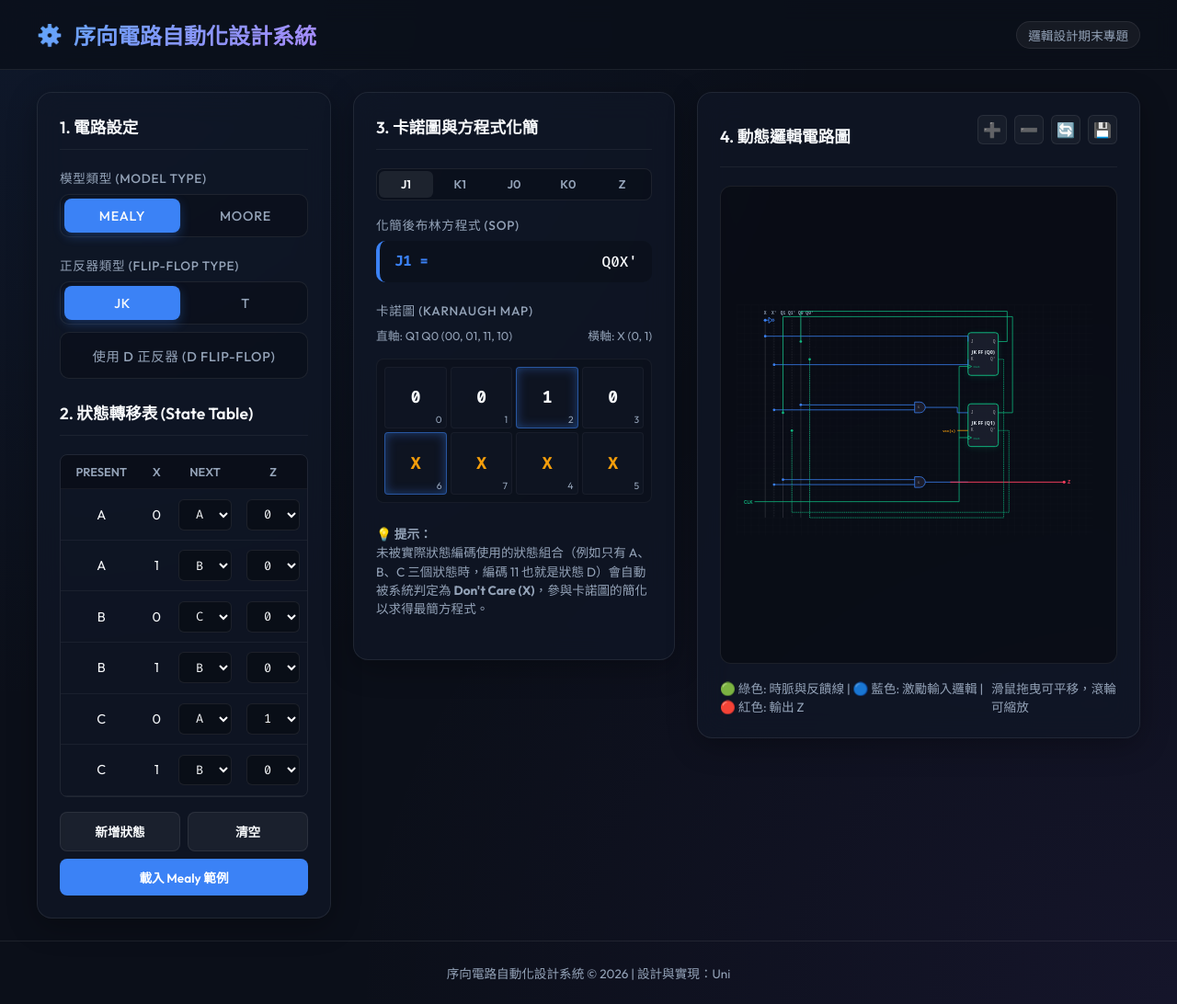
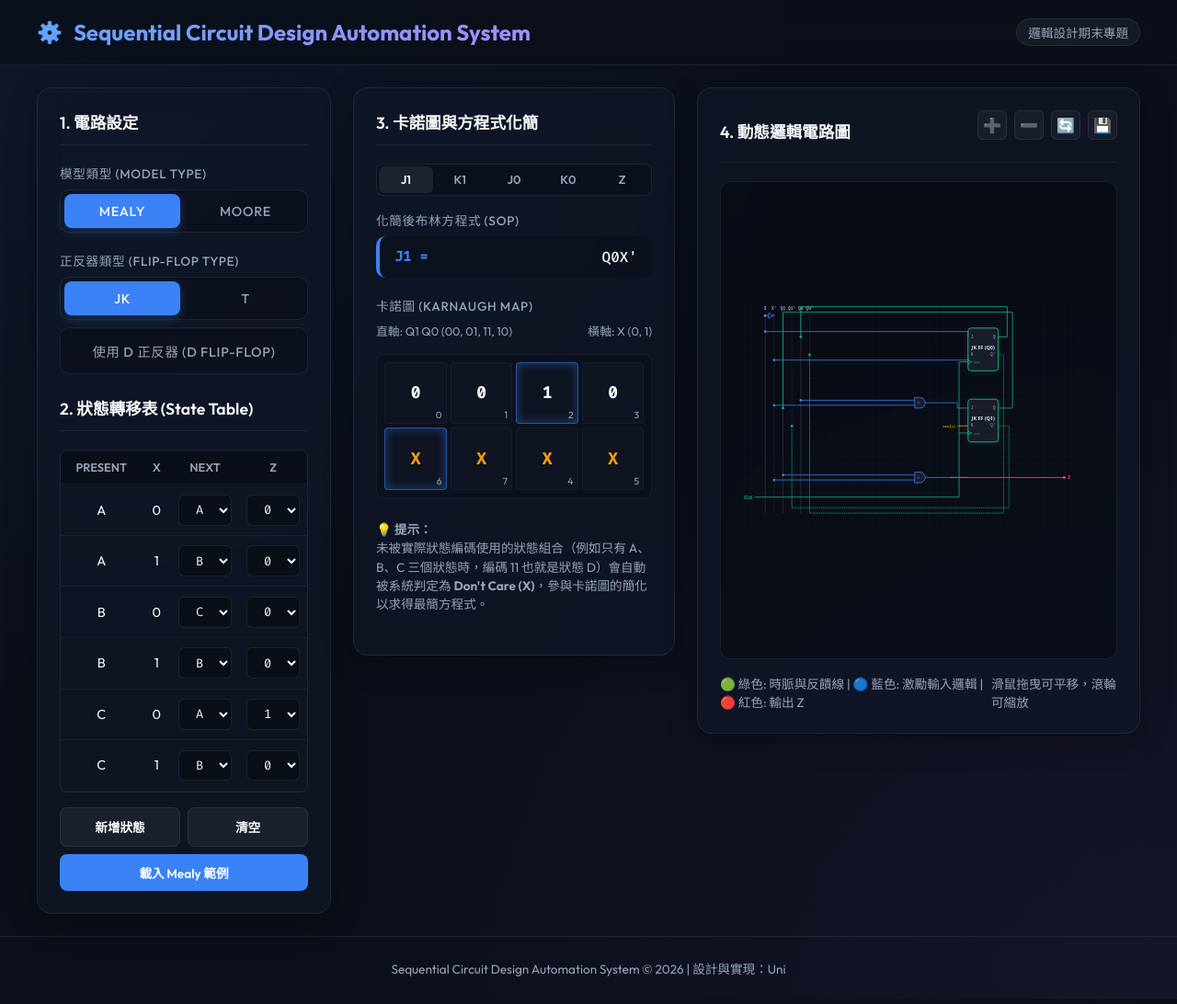
Before and after one commit to uni-cpu586/sequential-logic-designer, a plain HTML site: page index.html in a window 1280 px wide. Shown: the whole page at 92% size. Drawn offline with Linux system fonts and the light colour scheme.

Commit message:
Rename project to Sequential Circuit Design Automation System

```diff
--- a/index.html
+++ b/index.html
@@ -3,14 +3,14 @@
 <head>
   <meta charset="UTF-8">
   <meta name="viewport" content="width=device-width, initial-scale=1.0">
-  <title>序向電路設計自動化系統 | Sequential Circuit Designer</title>
+  <title>Sequential Circuit Design Automation System</title>
   <link rel="stylesheet" href="style.css">
 </head>
 <body>
 
   <header>
     <div>
-      <h1>序向電路自動化設計系統</h1>
+      <h1>Sequential Circuit Design Automation System</h1>
     </div>
     <div class="subtitle">邏輯設計期末專題</div>
   </header>
@@ -154,7 +154,7 @@
   </main>
 
   <footer>
-    <p>序向電路自動化設計系統 © 2026 | 設計與實現：Uni</p>
+    <p>Sequential Circuit Design Automation System © 2026 | 設計與實現：Uni</p>
   </footer>
 
   <script type="module" src="js/app.js"></script>
```
Also changed, not shown: README.md.
